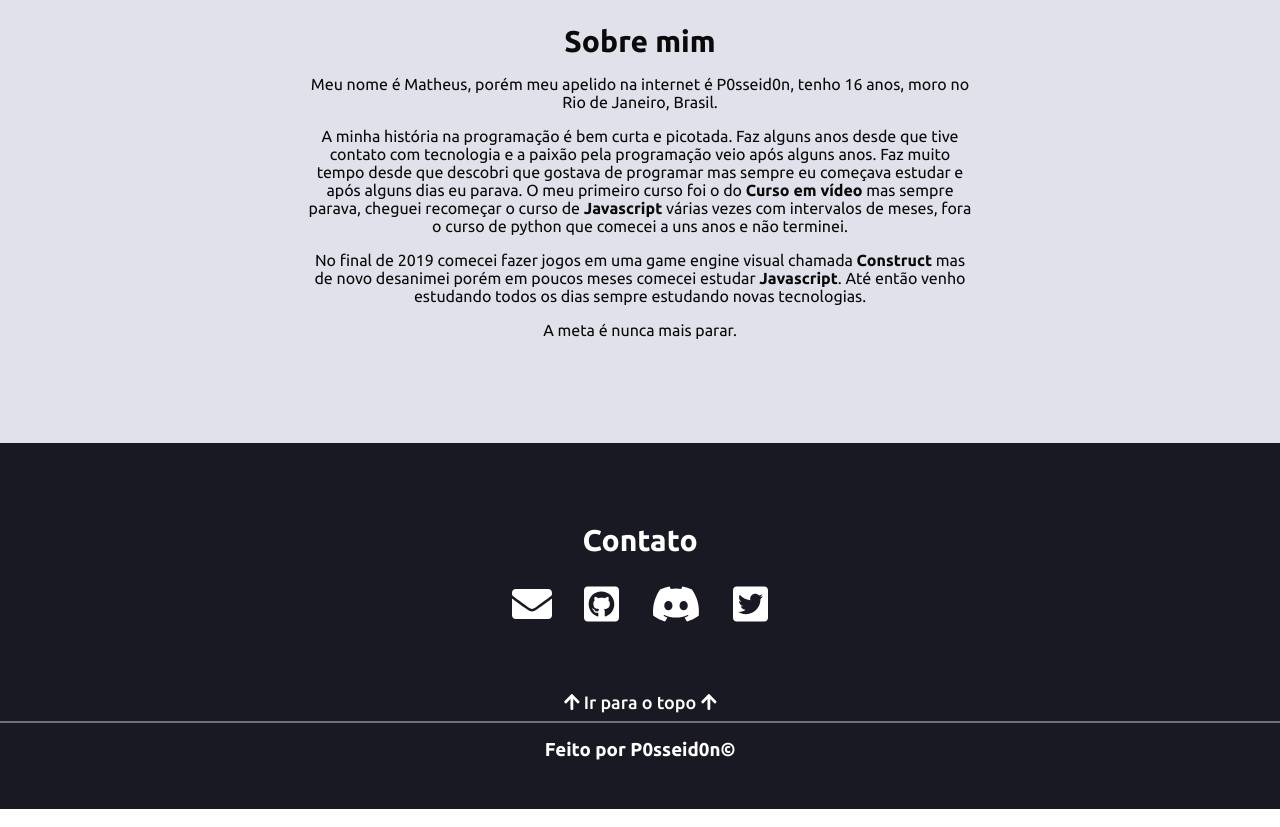
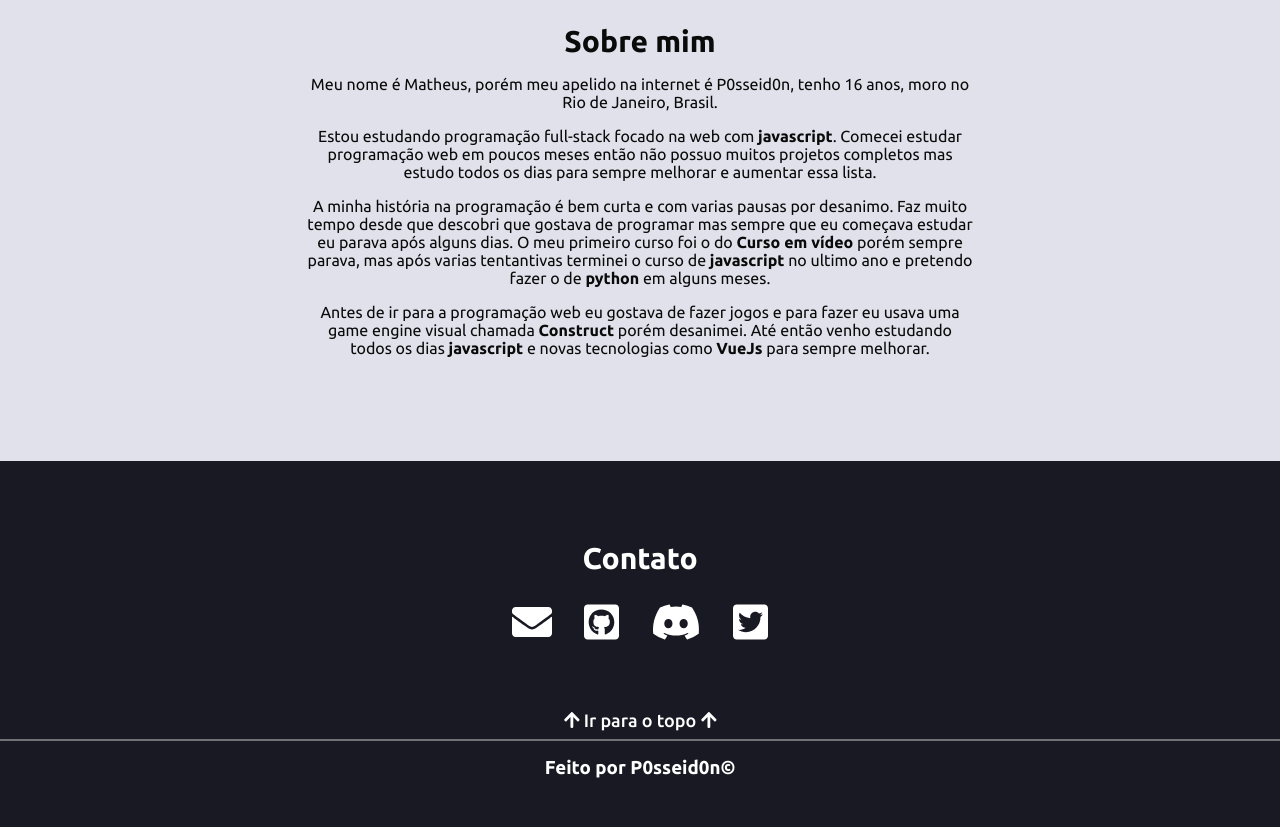
Before and after one commit to P0sseid0n/MeuPortfolio, a Vue app: page / in a window 1280 px wide. Shown: the part 2660-3487 px from the top of the page. Built offline with nearby package versions, Linux system fonts and the light colour scheme.

Commit message:
Atualizar sobre mim

```diff
--- a/src/App.vue
+++ b/src/App.vue
@@ -135,9 +135,9 @@
         <div class="container">
             <h1>Sobre mim</h1>
             <p>Meu nome é Matheus, porém meu apelido na internet é P0sseid0n, tenho 16 anos, moro no Rio de Janeiro, Brasil.</p>
-            <p>A minha história na programação é bem curta e picotada. Faz alguns anos desde que tive contato com tecnologia e a paixão pela programação veio após alguns anos. Faz muito tempo desde que descobri que gostava de programar mas sempre eu começava estudar e após alguns dias eu parava. O meu primeiro curso foi o do <b>Curso em vídeo</b> mas sempre parava, cheguei recomeçar o curso de <b>Javascript</b> várias vezes com intervalos de meses, fora o curso de python que comecei a uns anos e não terminei.</p>
-            <p>No final de 2019 comecei fazer jogos em uma game engine visual chamada <b>Construct</b> mas de novo desanimei porém em poucos meses comecei estudar <b>Javascript</b>. Até então venho estudando todos os dias sempre estudando novas tecnologias.</p>
-            <p>A meta é nunca mais parar.</p>
+            <p>Estou estudando programação full-stack focado na web com <b>javascript</b>. Comecei estudar programação web em poucos meses então não possuo muitos projetos completos mas estudo todos os dias para sempre melhorar e aumentar essa lista.</p>
+            <p>A minha história na programação é bem curta e com varias pausas por desanimo. Faz muito tempo desde que descobri que gostava de programar mas sempre que eu começava estudar eu parava após alguns dias. O meu primeiro curso foi o do <b>Curso em vídeo</b> porém sempre parava, mas após varias tentantivas terminei o curso de <b>javascript</b> no ultimo ano e pretendo fazer o de <b>python</b> em alguns meses.</p>
+            <p>Antes de ir para a programação web eu gostava de fazer jogos e para fazer eu usava uma game engine visual chamada <b>Construct</b> porém desanimei. Até então venho estudando todos os dias <b>javascript</b> e novas tecnologias como <b>VueJs</b> para sempre melhorar.</p>
         </div>
     </section>
     <section id="contact">
@@ -197,9 +197,9 @@ export default {
             let scrollY = window.scrollY || window.screenTop
             let scrollTarget = document.getElementById(btn).offsetTop - 120
 
-            if(btn == 'projects') scrollTarget += 80
+            if(btn == 'projects') scrollTarget += 90
             if(btn == 'knowledge') scrollTarget -= 30
-            if(btn == 'about') scrollTarget -= 20
+            // if(btn == 'about') scrollTarget += 20
 
             if(scrollTarget > scrollY) this.scrolling = 'D'
             else if(scrollTarget < scrollY) this.scrolling = 'U'
```
